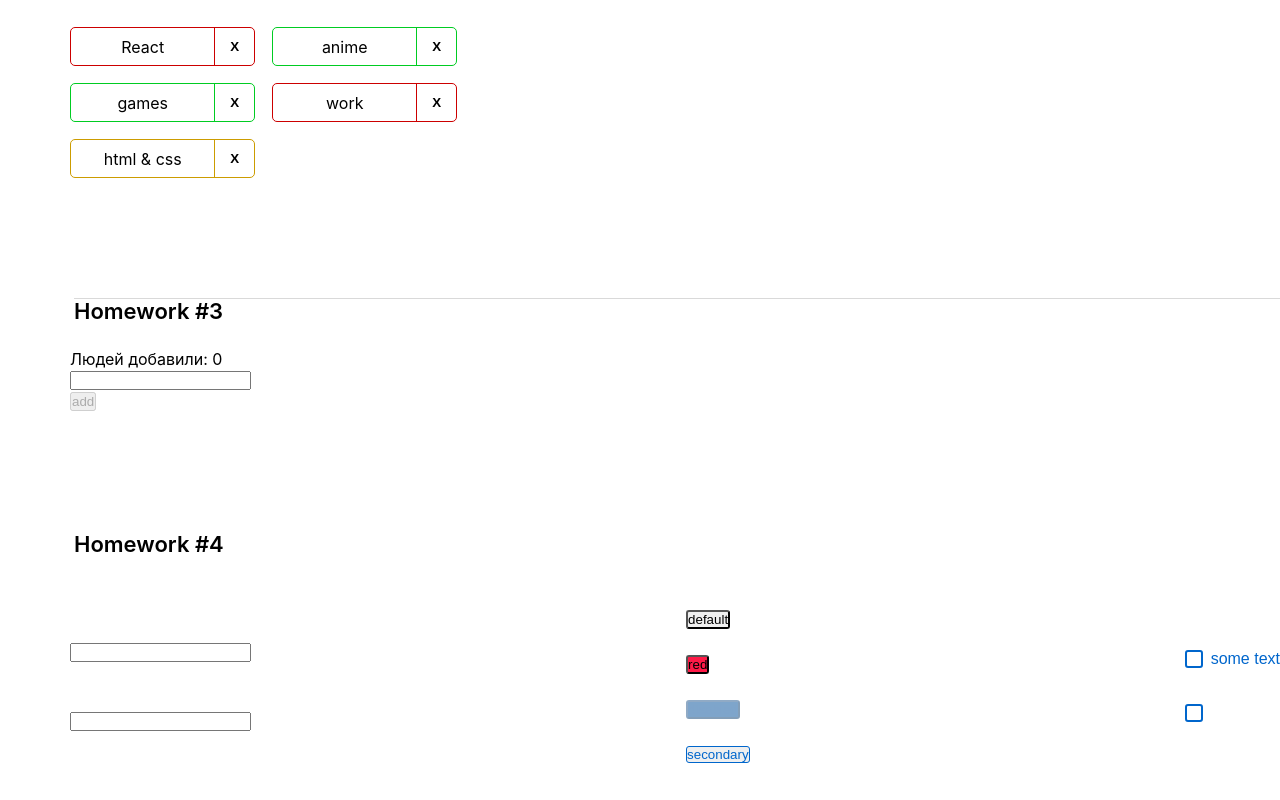
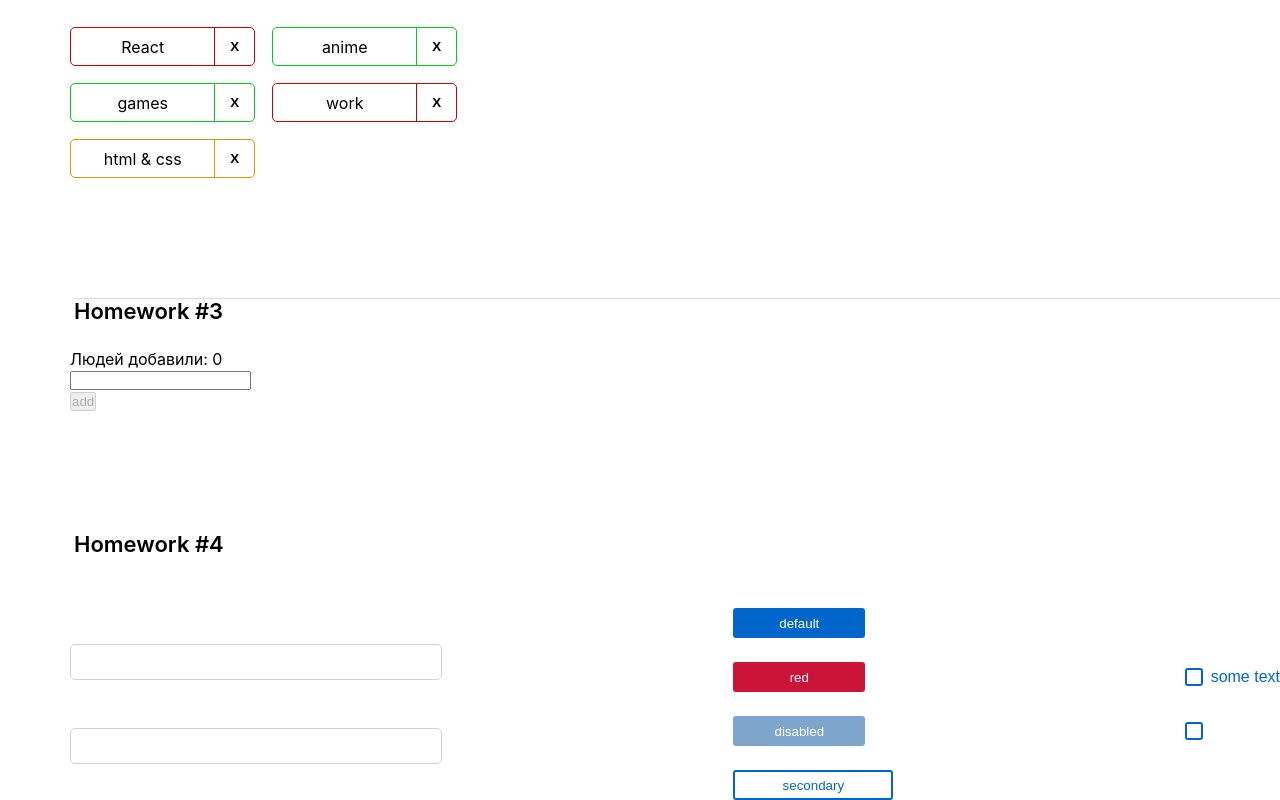
Before and after one commit to yulia463/designed-hw, a React (Create React App) app: page / in a window 1280 px wide. Shown: the part 569-1369 px from the top of the page. Before the commit the page ends 1332 px from the top, so only its background shows below. Built offline with nearby package versions, Linux system fonts and the light colour scheme.

Commit message:
feat: homework 4

```diff
--- a/src/s2-homeworks/hw04/common/c1-SuperInputText/SuperInputText.module.css
+++ b/src/s2-homeworks/hw04/common/c1-SuperInputText/SuperInputText.module.css
@@ -1,20 +1,33 @@
 .input:focus {
+
 }
 
 .input {
+    border: 1px solid #D1D1D1;
+    border-radius: 5px;
+    Width :372px;
+    Height :36px;
 }
 
 .inputWrapper {
+
 }
 
 .superInput {
+
 }
 
 .errorInput {
+    border-color: #CC1439;
 }
 
 .errorInput:focus {
+
 }
 
 .error {
+    color: #CC1439;
+    display: flex;
+
+
 }
--- a/src/s2-homeworks/hw04/common/c1-SuperInputText/SuperInputText.tsx
+++ b/src/s2-homeworks/hw04/common/c1-SuperInputText/SuperInputText.tsx
@@ -56,6 +56,12 @@ const SuperInputText: React.FC<SuperInputTextPropsType> = (
 
     return (
         <div className={s.inputWrapper}>
+             <span
+                 id={id ? id + '-span' : undefined}
+                 className={finalSpanClassName}
+             >
+                {error}
+            </span>
             <input
                 id={id}
                 type={'text'}
@@ -64,12 +70,7 @@ const SuperInputText: React.FC<SuperInputTextPropsType> = (
                 className={finalInputClassName}
                 {...restProps} // отдаём инпуту остальные пропсы если они есть (value например там внутри)
             />
-            <span
-                id={id ? id + '-span' : undefined}
-                className={finalSpanClassName}
-            >
-                {error}
-            </span>
+
         </div>
     )
 }
--- a/src/s2-homeworks/hw04/common/c2-SuperButton/SuperButton.module.css
+++ b/src/s2-homeworks/hw04/common/c2-SuperButton/SuperButton.module.css
@@ -1,23 +1,42 @@
 .button {
     border-radius: 3px;
+    display: flex;
+    flex-direction: row;
+    justify-content: center;
+    align-items: center;
+    padding: 5px 24px;
+    gap: 10px;
+    width: 132px;
+    height: 30px;
+    border: none;
 }
 
 .disabled {
-    color: #004D99;
+    color: #8b9097;
     opacity: 0.5;
+    background-color: #004D99;
 }
 
 .secondary {
     color: #0066CC;
-    border: 1px solid #0066cc;
+    background-color: #FFFFFF;
+    border: 2px solid #0066cc;
+    Width: 160px;
+    Height: 30px;
+
 }
 
 .default {
-    color:#0066CC;
+   background-color: #0066CC;
+    color: #FFFFFF;
+    Width: 132px;
+    Height: 30px;
+
 }
 
 .red {
-    background: #FF1A47;
+    background: #CC1439;
+    color: #FFFFFF;
 
 }
 
--- a/src/s2-homeworks/hw04/common/c2-SuperButton/SuperButton.tsx
+++ b/src/s2-homeworks/hw04/common/c2-SuperButton/SuperButton.tsx
@@ -22,7 +22,7 @@ const SuperButton: React.FC<SuperButtonPropsType> = (
                 ? s.red
             : xType === 'secondary'
             ? s.secondary
-            : 'default' } ${disabled
+            : s.default } ${disabled
                 ? s.disabled
             :  ''} `
         + (className ? ' ' + className : '') // задачка на смешивание классов
```
